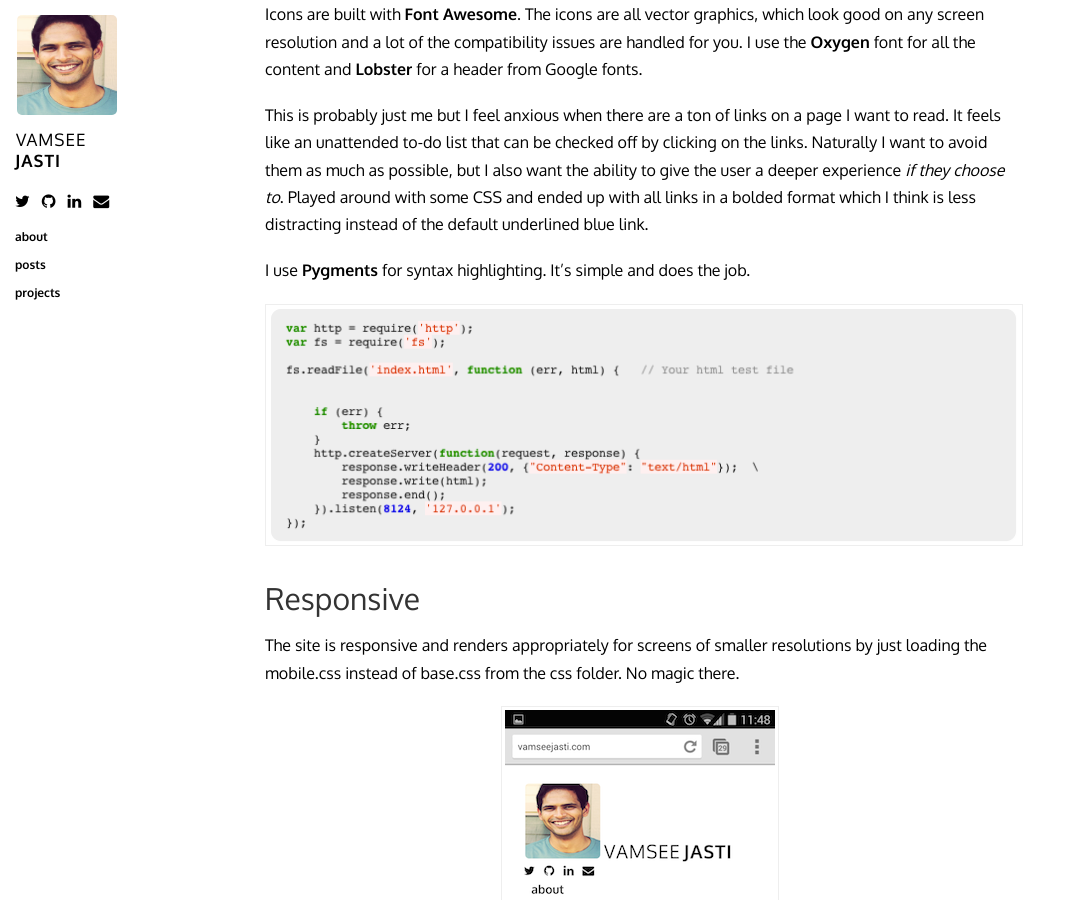
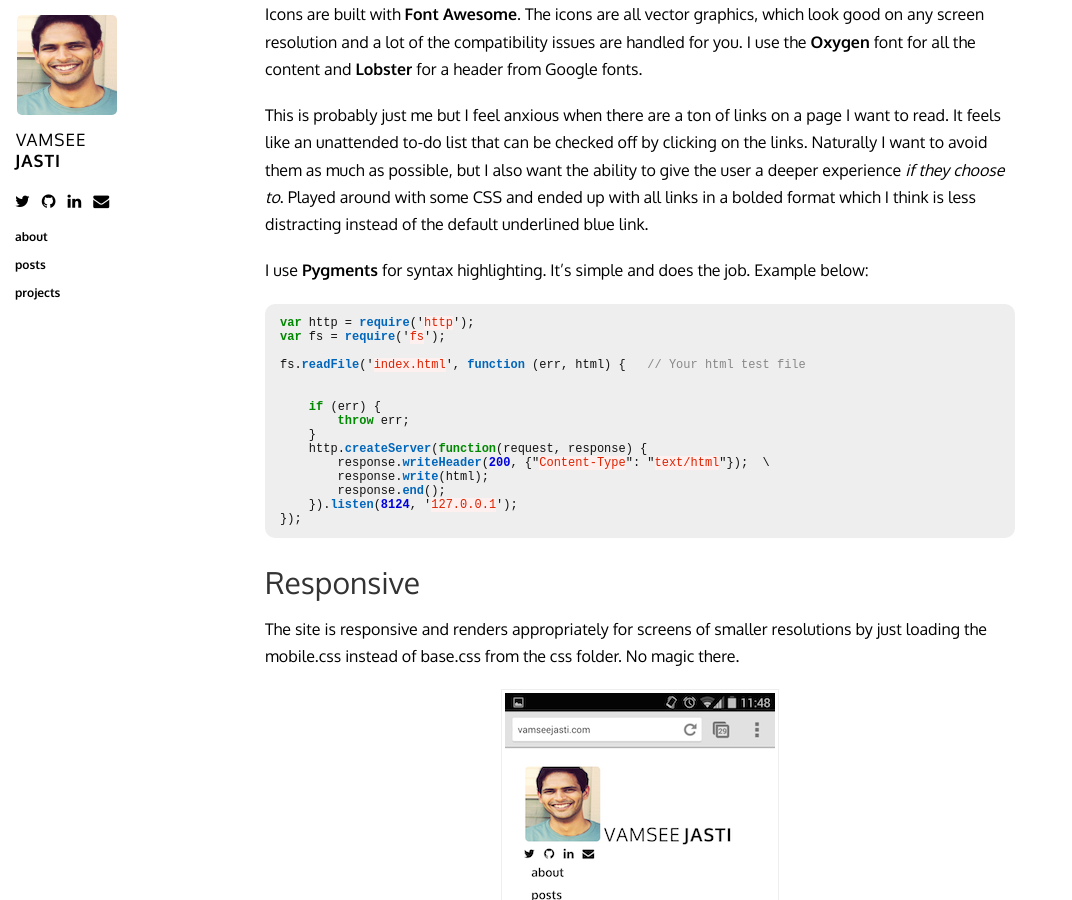
Before and after one commit to jasti/jasti.github.io, a Jekyll site: the page built from _posts/2014-05-08-blog.markdown, in a window 1280 px wide and 900 px high, scrolled down 2126 px. Shown: the whole window, without its empty margins (0-1072 px from the left). Built offline with Jekyll 4.4.1, drawn with Linux system fonts in a browser that asks for light colours; nearby versions of some CDN libraries; Markdown is read by kramdown in place of the engine named in the settings; comment, search, counter and statistics services are not loaded.

Commit message:
Changing pygments image to actual source

```diff
--- a/_posts/2014-05-08-blog.markdown
+++ b/_posts/2014-05-08-blog.markdown
@@ -45,10 +45,25 @@ I use the <a href ="https://www.google.com/fonts/specimen/Oxygen">Oxygen</a> fon
 
 This is probably just me but I feel anxious when there are a ton of links on a page I want to read. It feels like an unattended to-do list that can be checked off by clicking on the links. Naturally I want to avoid them as much as possible, but I also want the ability to give the user a deeper experience <i>if they choose to</i>. Played around with some CSS and ended up with all links in a bolded format which I think is less distracting instead of the default underlined blue link.
 
-I use <a href ="http://pygments.org/">Pygments</a> for syntax highlighting. It's simple and does the job.
+I use <a href ="http://pygments.org/">Pygments</a> for syntax highlighting. It's simple and does the job. Example below:
 
-<img src="/images/blog/pygments.png"/>
+{% highlight javascript %}
+var http = require('http');
+var fs = require('fs');
 
+fs.readFile('index.html', function (err, html) {   // Your html test file
+
+
+    if (err) {
+        throw err;
+    }
+    http.createServer(function(request, response) {
+        response.writeHeader(200, {"Content-Type": "text/html"});  \
+        response.write(html);
+        response.end();
+    }).listen(8124, '127.0.0.1');
+});
+{% endhighlight %}
 
 <h2>Responsive</h2>
 The site is responsive and renders appropriately for screens of smaller resolutions by just loading the mobile.css instead of base.css from the css folder. No magic there.
```
